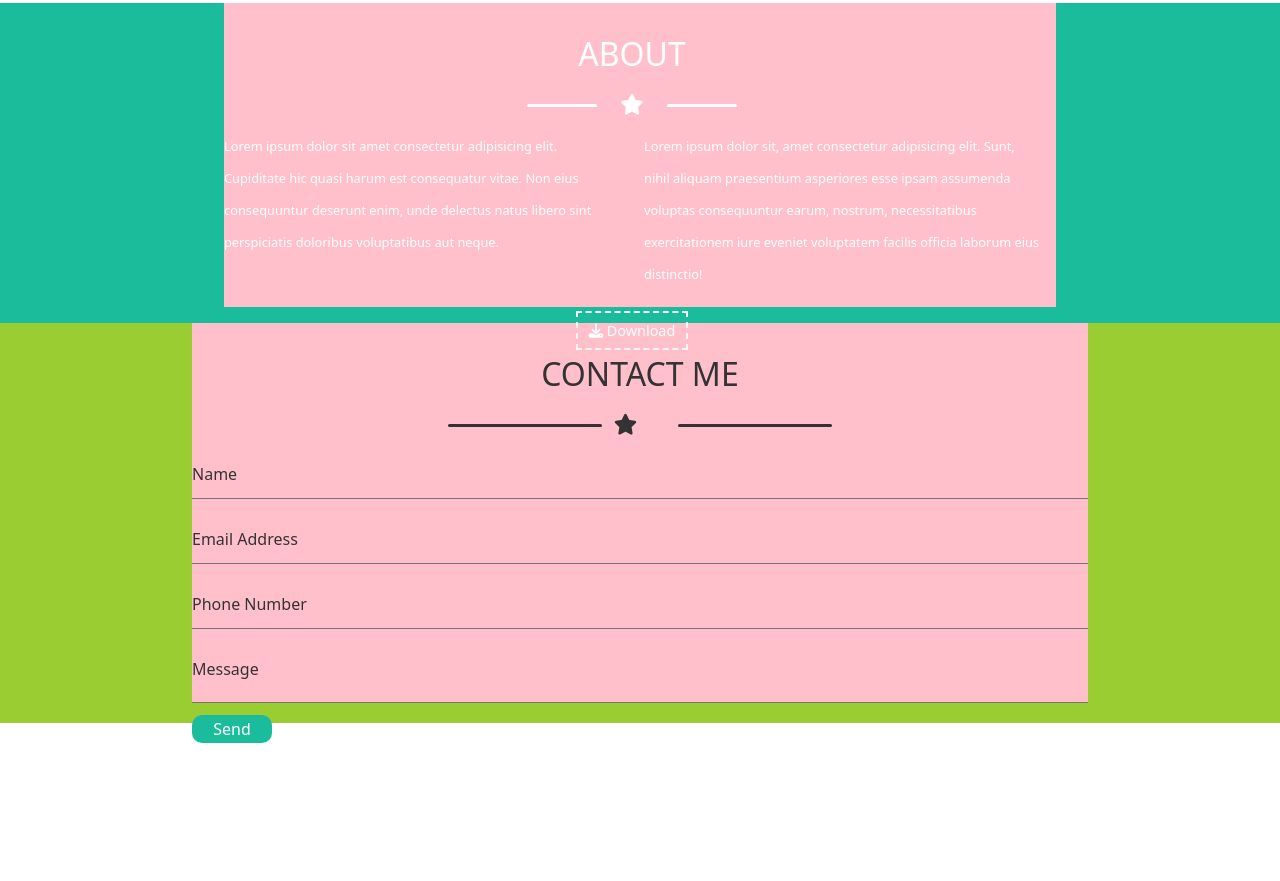
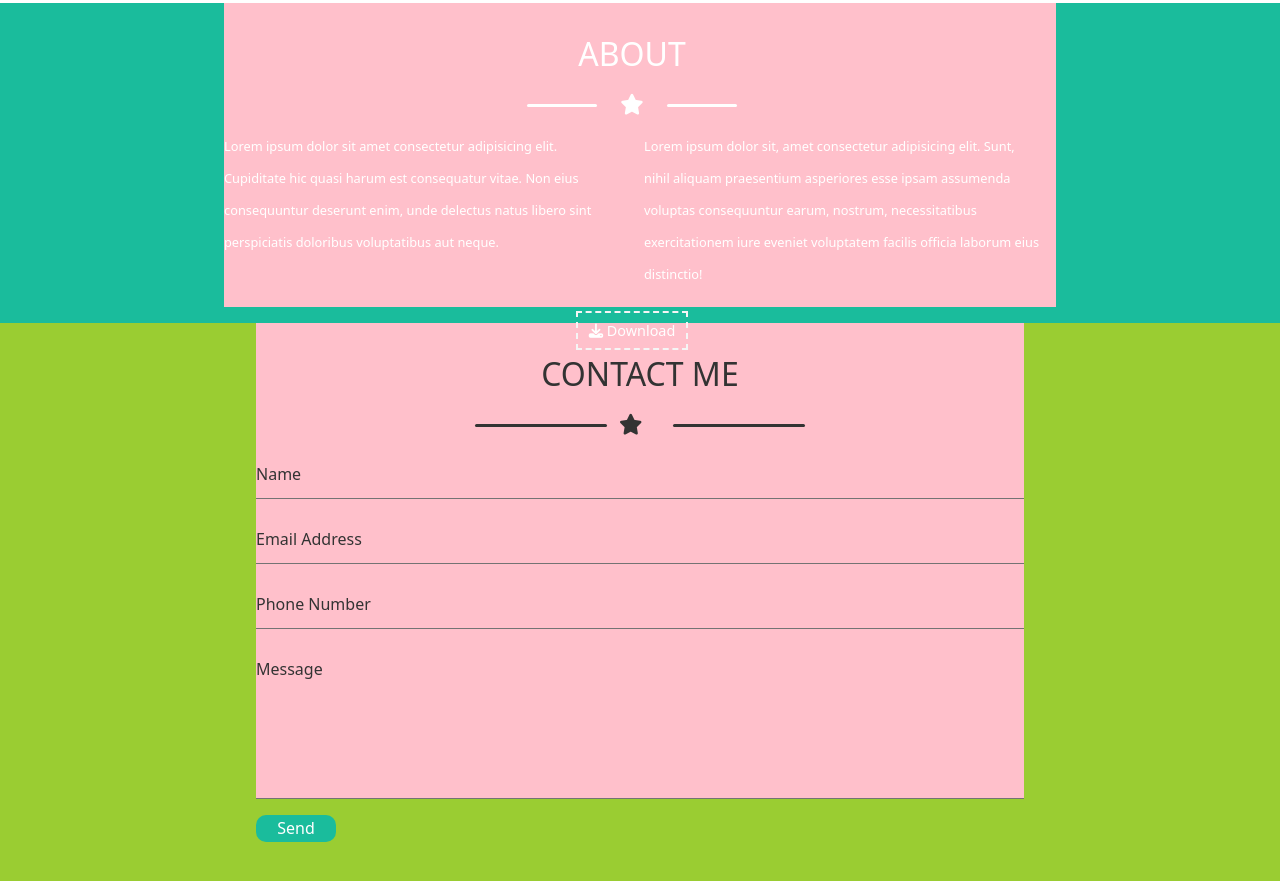
Before and after one commit to SimonaCartolina/html-css-bootstrap-freelancer, a plain HTML site: page index.html in a window 1280 px wide. Shown: the part 1083-1964 px from the top of the page. Before the commit the page ends 1826 px from the top, so only its background shows below. Drawn offline with nearby package versions, Linux system fonts and the light colour scheme.

Commit message:
modifying dimensions

```diff
--- a/style.css
+++ b/style.css
@@ -120,6 +120,7 @@ header .row{
 
 .section-four .container-0auto{
     width:70%;
+    height:85%;
     color:#333333;
     text-align:left;
     border-bottom:1px solid #747373;
@@ -172,12 +173,22 @@ header .row{
     }
 
     .section-three{
-        height:35vh;
+        height:42vh;
         width:100%;
     }
     .section-three .container-0auto{
         width:65%;
         padding-right:1rem;
+    }
+
+    .section-four .container-0auto{
+        width:60%;
+    }
+
+    .send{
+        position:relative;
+        left:20%;
+        bottom:5%;
     }
 }
 
@@ -198,4 +209,16 @@ header .row{
         height:40vh;
         width:100%;
     }
+
+    .section-four{
+        width:100%;
+        height:70vh;
+        background-color: yellowgreen;
+    }
+
+    .send{
+        bottom:3%;
+    }
+
+
 }
```
